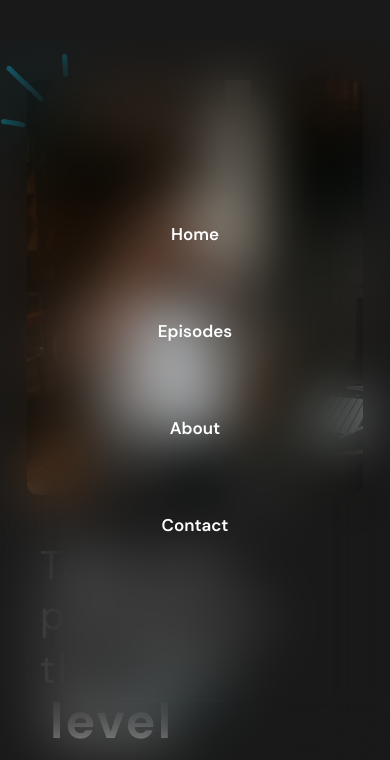
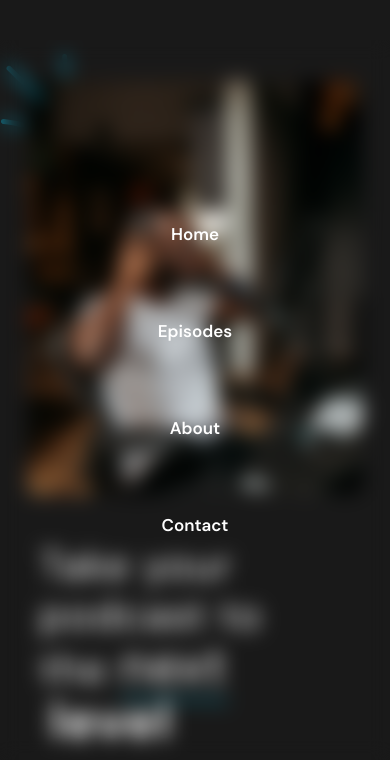
Before and after one commit to VictoriaGri95/castaway-proj, a plain HTML site: page index.html in a window 390 px wide. Both pictures are taken after a click on the button "Открыть меню". Shown: the part 84-844 px from the top of the page. Drawn offline with Linux system fonts and the light colour scheme.

Commit message:
fixed 18-10-25

```diff
--- a/js.js
+++ b/js.js
@@ -1,20 +1,16 @@
 const burgerBtn = document.getElementById('burgerBtn');
 const burgerMenu = document.getElementById('burgerMenu');
 const menuLinks = document.querySelectorAll('.burger-menu__list a');
+const htmlElement = document.querySelector("html")
 
 // Функция для открытия/закрытия меню
 function toggleBurgerMenu() {
-  const isOpening = !burgerMenu.classList.contains('active');
 
   burgerMenu.classList.toggle('active');
   burgerBtn.classList.toggle('active');
 
   // Блокируем прокрутку body при открытом меню
-  if (isOpening) {
-    document.body.classList.add('no-scroll');
-  } else {
-    document.body.classList.remove('no-scroll');
-  }
+  htmlElement.classList.toggle('unscroll')
 }
 
 // Функция для плавной прокрутки
@@ -32,7 +28,7 @@ function smoothScrollToSection(targetId) {
 function closeBurgerMenu() {
   burgerMenu.classList.remove('active');
   burgerBtn.classList.remove('active');
-  document.body.classList.remove('no-scroll');
+  htmlElement.classList.remove('unscroll');
 }
 
 // Вешаем обработчики
--- a/style.css
+++ b/style.css
@@ -70,7 +70,6 @@ input:focus {
   line-height: 159%;
   color: #fff;
 }
-
 /* Кнопка бургера - скрыта на десктопе */
 .burger-btn {
   display: none;
@@ -99,7 +98,6 @@ input:focus {
 .burger-menu {
   display: none;
 }
-
 .main-section {
   padding: 40px 0;
 }
@@ -157,7 +155,7 @@ input:focus {
   width: 160px;
   height: 105px;
   position: absolute;
-  left: 0px;
+  left: 0;
 }
 
 .level {
@@ -437,7 +435,7 @@ input, input::placeholder {
   font-size: 24px;
   line-height: 120%;
   color: rgba(255, 255, 255, 0.7);
-  padding: 26px 0px 27px 19px;
+  padding: 26px 0 27px 19px;
 }
 
 .episodes-button.submit {
@@ -540,6 +538,11 @@ footer {
   }
 
   .header {
+    /*height: 124px;*/
+    /*display: flex;*/
+    /*align-items: center;*/
+    /*justify-content: space-between;*/
+    /*padding: 0 20px;*/
     position: relative;
     z-index: 2001;
   }
@@ -574,10 +577,11 @@ footer {
     left: 0;
     width: 100vw;
     height: calc(100vh - 124px);
-    backdrop-filter: blur(30px);
-    -webkit-backdrop-filter: blur(30px);
+    backdrop-filter: blur(10px);
+    -webkit-backdrop-filter: blur(10px);
     transform: translateY(-100vh); /* Скрываем полностью за экраном */
     transition: transform 0.4s ease-in-out;
+    /*z-index: 999;*/
   }
 
   .burger-menu.active {
@@ -628,9 +632,8 @@ footer {
   }
 
   /* Запрет скролла при открытом меню */
-  body.no-scroll {
+  .unscroll {
     overflow: hidden;
-  }
   }
 
 
@@ -707,7 +710,7 @@ footer {
   .footer-list-wrapper {
     gap: 10px;
   }
-
+}
 @media screen and (max-width: 576px) {
 
   .main-image {
```
Lines whose indentation alone changed are shown as unchanged.
